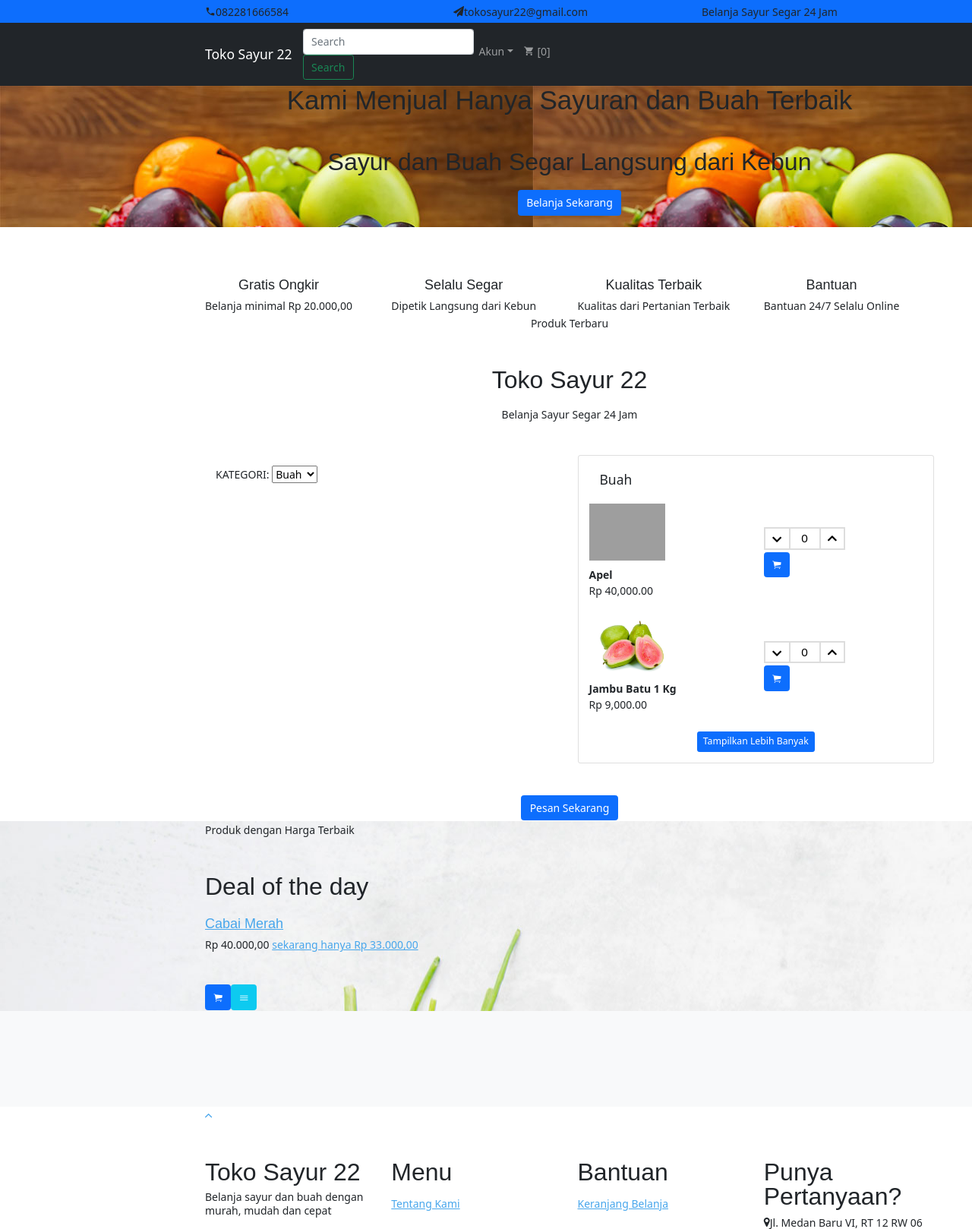
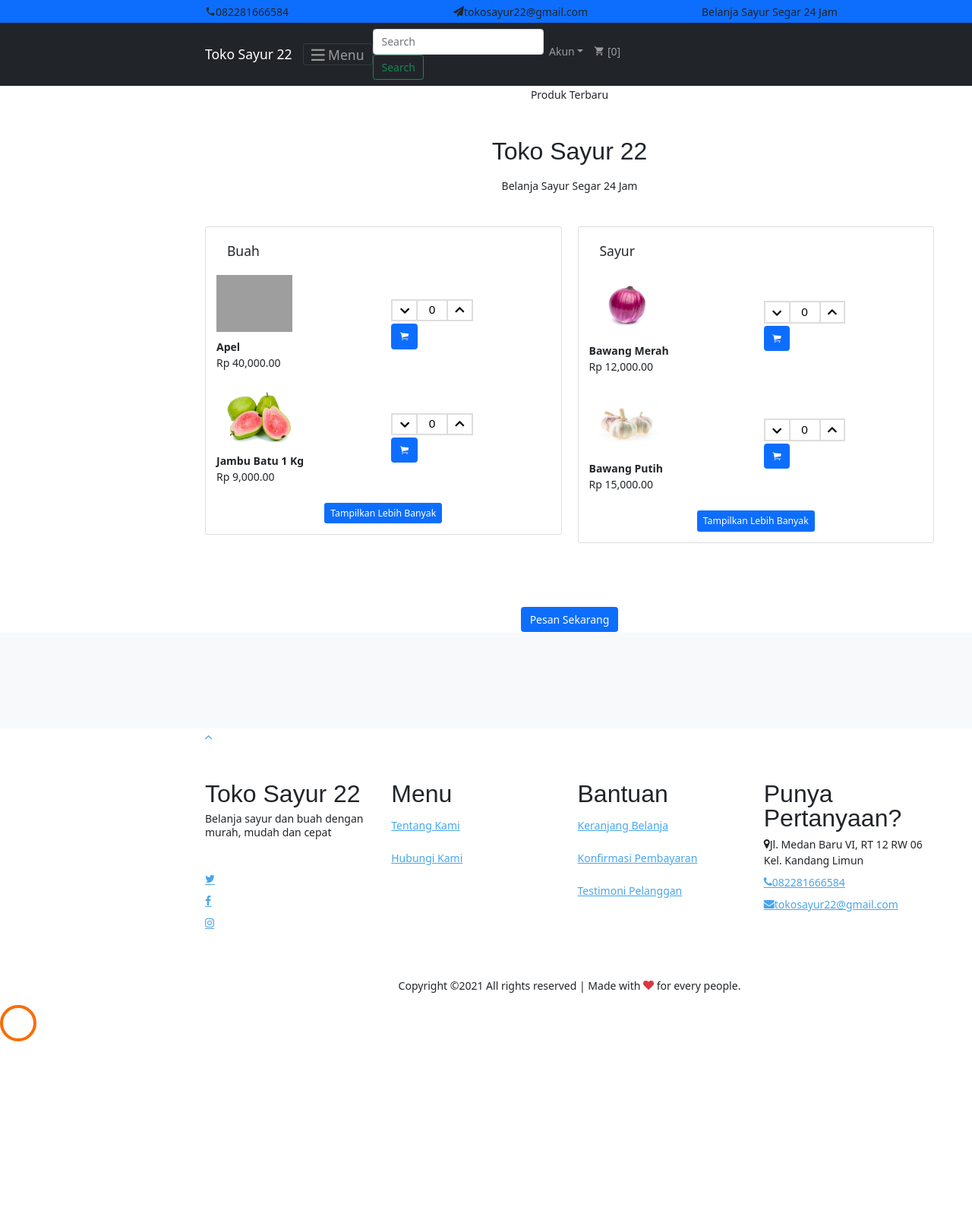
Before and after one commit to msmujahidin/pasar_bertais, a CodeIgniter app: page /pasar_bertais-master/ in a window 1280 px wide. Shown: the top 1618 px of the page at 76% size. After the commit the page ends 1371 px from the top, so only its background shows below. Run offline with CodeIgniter, Linux system fonts and the light colour scheme; data comes from the database, SQL or seed files in the repository; some libraries are stand-ins or nearby versions; some web fonts are replaced; grey boxes are pictures that could not be loaded.

Commit message:
ubah tampilan halaman home

```diff
--- a/application/config/config.php
+++ b/application/config/config.php
@@ -23,7 +23,7 @@
 | a PHP script and you can easily do that on your own.
 |
 */
-$config['base_url'] = 'http://localhost:8080/toko-sayur-master/';
+$config['base_url'] = 'http://localhost:8080/pasar_bertais-master/';
 // $config['base_url'] = 'http://localhost/toko-sayur-master/';
 
 /*
--- a/application/views/themes/vegefoods/header.php
+++ b/application/views/themes/vegefoods/header.php
@@ -44,10 +44,13 @@
 
     <script src="<?php echo get_theme_uri('js/jquery.min.js'); ?>"></script>
     <script src="<?php echo get_theme_uri('js/jquery-migrate-3.0.1.min.js'); ?>"></script>
+    <style>
+
+    </style>
 </head>
 
 <body class="goto-here">
-    <div class="py-1 bg-primary">
+    <div class="py-1 bg-primary d-none d-md-block">
         <div class="container">
             <div class="row no-gutters d-flex align-items-start align-items-center px-md-0">
                 <div class="col-lg-12 d-block">
@@ -73,15 +76,15 @@
 
     <nav class="navbar navbar-expand-lg navbar-dark ftco_navbar bg-dark ftco-navbar-light" id="ftco-navbar">
         <div class="container">
-            <a class="navbar-brand" href="<?php echo base_url(); ?>"><?php echo get_store_name(); ?></a>
-            <button class="navbar-toggler" type="button" data-toggle="collapse" data-target="#ftco-nav"
+            <a class="navbar-brand d-none d-md-block" href="<?php echo base_url(); ?>"><?php echo get_store_name(); ?></a>
+            <button class="navbar-toggler d-none d-md-block" type="button" data-toggle="collapse" data-target="#ftco-nav"
                 aria-controls="ftco-nav" aria-expanded="false" aria-label="Toggle navigation">
                 <span class="oi oi-menu"></span> Menu
             </button>
-                <form class="form-inline my-2 my-lg-0">
-                    <input class="form-control mr-sm-2" type="search" placeholder="Search" aria-label="Search">
-                    <button class="btn btn-outline-success my-2 my-sm-0" type="submit">Search</button>
-                </form>
+            <form class="form-inline my-2 my-lg-0">
+                <input class="form-control mr-sm-2" type="search" placeholder="Search" aria-label="Search">
+                <button class="btn btn-outline-success my-2 my-sm-0" type="submit">Search</button>
+            </form>
             <div class="collapse navbar-collapse" id="ftco-nav">
                 <ul class="navbar-nav ml-auto">
                     <li class="nav-item dropdown">
--- a/application/views/themes/vegefoods/home.php
+++ b/application/views/themes/vegefoods/home.php
@@ -62,7 +62,7 @@
     text-align: center;
 }
 </style>
-<section id="home-section" class="hero">
+<!-- <section id="home-section" class="hero">
     <div class="home-slider owl-carousel">
         <div class="slider-item" style="background-image: url(<?php echo get_theme_uri('images/'.$foto1); ?>);">
             <div class="overlay"></div>
@@ -94,9 +94,9 @@
             </div>
         </div>
     </div>
-</section>
+</section> -->
 
-<section class="ftco-section" id="products">
+<!-- <section class="ftco-section" id="products">
     <div class="container">
         <div class="row no-gutters ftco-services">
             <div class="col-md-3 text-center d-flex align-self-stretch ftco-animate">
@@ -146,7 +146,7 @@
             </div>
         </div>
     </div>
-</section>
+</section> -->
 
 
 <section class="ftco-section">
@@ -161,7 +161,7 @@
     </div>
     <div id="app" class="container px-0">
         <div class="row mb-5">
-            <div class="col-md-12">
+            <!-- <div class="col-md-12">
                 <div class="card border-0">
                     <div class="card-body">
                         <div class="float-right">
@@ -173,12 +173,12 @@
                         </div>
                     </div>
                 </div>
-            </div>
-            <div class="col-md-12">
+            </div> -->
+            <div class="col-md-12 mb-5" v-for="category in product_category" >
                 <div class="card">
                     <div class="card-body">
                         <h5 class="card-title mx-3 mb-4 mt-2">{{category.name}}</h5>
-                        <template v-for="(product, index) in products">
+                        <template v-for="(product, index) in all_products[category.id]">
                             <div class="row my-4">
                                 <div class="col-12 col-md-6">
                                     <div class="float-left mr-2">
@@ -198,14 +198,14 @@
                                 <div class="col-12 col-md-6 my-auto">
                                     <div class="float-right">
                                         <div class="number-input">
-                                            <button v-on:click="orderDecrement(index)" class="minus"></button>
+                                            <button v-on:click="orderDecrement(index, product.category_id)" class="minus"></button>
                                             <input class="quantity" min="0" name="quantity"
                                                 v-model="product.jumlah_order" type="number">
-                                            <button v-on:click="orderIncrement(index)" class="plus"></button>
+                                            <button v-on:click="orderIncrement(index, product.category_id)" class="plus"></button>
                                         </div>
                                         &nbsp;&nbsp;&nbsp;
                                         <div class="float-right">
-                                            <button class="btn btn-primary" v-on:click="addCart(index)">
+                                            <button class="btn btn-primary" v-on:click="addCart(index, product.category_id)">
                                                 <i class="ion-ios-cart"></i>
                                             </button>
                                         </div>
@@ -213,8 +213,8 @@
                                 </div>
                             </div>
                         </template>
-                        <div class="text-center" v-if="more">
-                            <button class="btn btn-sm btn-primary" v-on:click="fetchProducts()">Tampilkan Lebih
+                        <div class="text-center" v-if="more[category.id]">
+                            <button class="btn btn-sm btn-primary" v-on:click="fetchProducts(category.id)">Tampilkan Lebih
                                 Banyak</button>
                         </div>
                     </div>
@@ -229,7 +229,7 @@
     </div>
 </section>
 
-<section class="ftco-section img" style="background-image: url(<?php echo get_theme_uri('images/bg_3.jpg'); ?>);">
+<!-- <section class="ftco-section img" style="background-image: url(<?php echo get_theme_uri('images/bg_3.jpg'); ?>);">
     <div class="container">
         <div class="row justify-content-end">
             <div class="col-md-6 heading-section ftco-animate deal-of-the-day ftco-animate  ">
@@ -257,7 +257,7 @@
             </div>
         </div>
     </div>
-</section>
+</section> -->
 <script src="https://unpkg.com/vue@3.0.5"></script>
 <script src="https://cdnjs.cloudflare.com/ajax/libs/axios/0.21.1/axios.min.js"
     integrity="sha512-bZS47S7sPOxkjU/4Bt0zrhEtWx0y0CRkhEp8IckzK+ltifIIE9EMIMTuT/mEzoIMewUINruDBIR/jJnbguonqQ=="
@@ -274,41 +274,45 @@
             product_category: JSON.parse('<?= json_encode($product_category) ?>'),
             category: JSON.parse('<?= json_encode($category) ?>'),
             total_products: JSON.parse('<?= json_encode($total_products) ?>'),
-            more: true,
+            more: [],
         }
     },
     mounted() {
         this.$nextTick(function() {
             if (this.products.length > 0) {
+                let more = [];
+                for(let i=0; i< this.product_category.length; i++){
+                    more[this.product_category[i].id] = true;
+                }
+                this.more = more;
                 const category_id = this.products[0].category_id;
                 this.checkTotalProducts(category_id);
                 this.products = this.all_products[category_id];
+                console.log(this.more);
             }
         })
     },
     methods: {
-        fetchProducts: function() {
+        fetchProducts: function(category_id) {
             const limit = this.limit;
-            const start = this.products.length;
-            const category_id = this.category.id;
+            const start = this.all_products[category_id].length;
             axios.post("<?= site_url('home/api'); ?>", {
                     category_id,
                     limit,
                     start
                 })
                 .then((response) => {
-                    this.products = this.products.concat(response.data);
-                    this.all_products[category_id] = this.products;
+                    this.all_products[category_id] = this.all_products[category_id].concat(response.data);
                     this.checkTotalProducts(category_id);
                 }, (error) => {
                     console.log(error);
                 });
         },
         checkTotalProducts: function(category_id) {
-            if (this.products.length == this.total_products[category_id]) {
-                this.more = false;
+            if (this.all_products[category_id].length == this.total_products[category_id]) {
+                this.more[category_id] = false;
             } else {
-                this.more = true;
+                this.more[category_id] = true;
             }
         },
         onCategoryChange: function() {
@@ -319,16 +323,18 @@
         formatNumber(number) {
             return number.toString().replace(/(\d)(?=(\d{3})+(?!\d))/g, "$1,");
         },
-        orderIncrement: function(index) {
+        orderIncrement: function(index, category_id) {
+            this.products = this.all_products[category_id];
             this.products[index].jumlah_order++;
         },
-        orderDecrement: function(index) {
+        orderDecrement: function(index, category_id) {
+            this.products = this.all_products[category_id];
             if (this.products[index].jumlah_order > 0) {
                 this.products[index].jumlah_order--;
             }
         },
-        addCart: function(index) {
-            // const category_id = this.products[index].category_id;
+        addCart: function(index, category_id) {
+            this.products = this.all_products[category_id];
             const product = this.products[index];
             let qty = product.jumlah_order;
             if(qty == 0){
```
